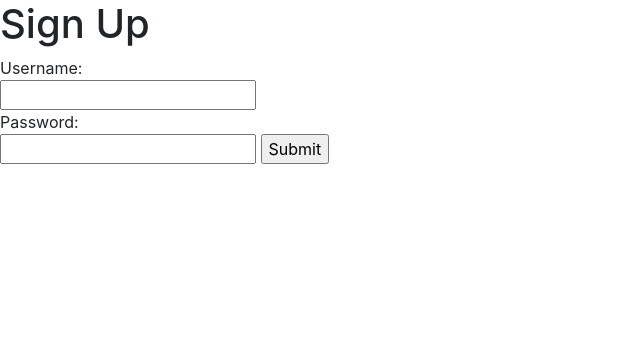
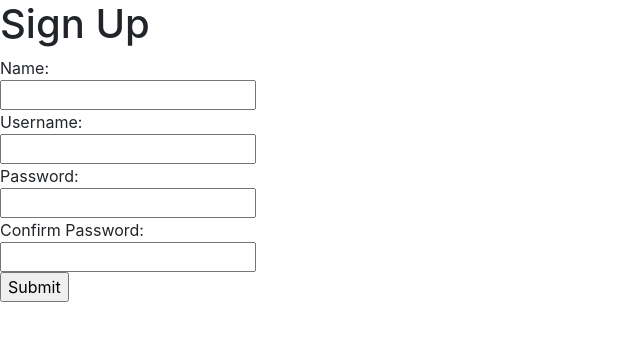
Before and after one commit to jasonngor/placeholder, a Python web app: template liketwitter/liketwitter/templates/signup.html in a window 1280 px wide. Shown: the top 341 px of the page, without its empty margins (0-640 px from the left). Run offline with Jinja, Linux system fonts and the light colour scheme; the template is opened without the code that fills it, so the values that code supplies are empty; some libraries are stand-ins or nearby versions.

Commit message:
Edited signup.html

```diff
--- a/liketwitter/liketwitter/templates/signup.html
+++ b/liketwitter/liketwitter/templates/signup.html
@@ -11,10 +11,14 @@
 <body>
   <h1>Sign Up</h1>
   <form id="signupform">
+    Name:<br>
+    <input type="text" name="name"><br>
     Username:<br>
     <input type="text" name="username"><br>
     Password:<br>
-    <input type="password" name="password">
+    <input type="password" name="password"><br>
+    Confirm Password:<br>
+    <input type="confirmPassword" name="confirmPassword"><br>
     <input type="submit" value="Submit" id="signUpSubmitButton">
   </form>
 </body>
```
